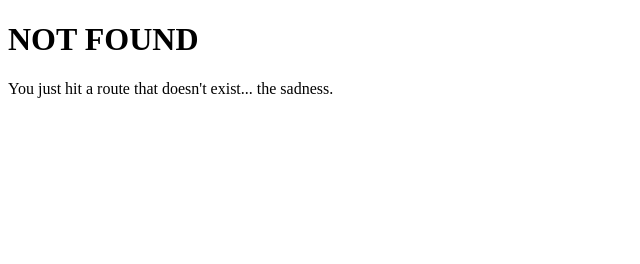
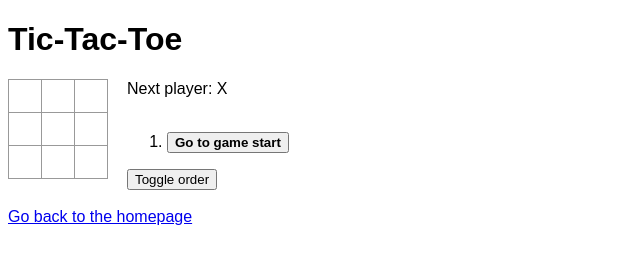
Before and after one commit to CheshireSwift/gatsby-cheshire-swift, a Gatsby site: page /page-3 in a window 1280 px wide. Before the commit this address had no page. Shown: the whole page, without its empty margins (0-640 px from the left). Built offline with nearby package versions, Linux system fonts and the light colour scheme; Gatsby itself is replaced by a stand-in of ours.

Commit message:
added emotion

```diff
--- a/src/components/board.tsx
+++ b/src/components/board.tsx
@@ -1,5 +1,6 @@
 import * as React from 'react';
 import * as _ from 'lodash';
+import { css } from 'emotion';
 
 interface SquareProps {
   winValue: boolean;
@@ -10,7 +11,23 @@ interface SquareProps {
 function Square(props: SquareProps): any {
   return (
     <button
-      className={'square ' + (props.winValue ? 'winning' : '')}
+      className={css(
+        {
+          background: props.winValue ? 'rgb(0, 255, 0)' : 'white',
+          border: '1px solid #999',
+          float: 'left',
+          fontSize: '24px',
+          fontWeight: 'bold',
+          height: '34px',
+          lineHeight: '34px',
+          marginRight: '-1px',
+          marginTop: '-1px',
+          padding: 0,
+          textAlign: 'center',
+          width: '34px',
+        },
+        { ':focus': { outline: 'none' } },
+      )}
       onClick={props.onClick}
     >
       {props.value}
@@ -39,7 +56,15 @@ export default class Board extends React.Component<BoardProps> {
 
   renderRow(i: number) {
     return (
-      <div className="board-row">
+      <div
+        className={css({
+          ':after': {
+            clear: 'both',
+            content: '',
+            display: 'table',
+          },
+        })}
+      >
         {_.range(i * 3, (i + 1) * 3).map((num: number) =>
           this.renderSquare(num),
         )}
--- a/src/components/header.tsx
+++ b/src/components/header.tsx
@@ -35,6 +35,7 @@ export class Header extends React.Component<HeaderProps, HeaderState> {
       >
         <div
           style={{
+            fontFamily: 'Arial',
             margin: '0 auto',
             maxWidth: 960,
             padding: '1.45rem 1.0875rem',
--- a/src/components/tic-tac-toe.tsx
+++ b/src/components/tic-tac-toe.tsx
@@ -1,6 +1,7 @@
 import * as React from 'react';
 import * as _ from 'lodash';
 import Board from './board';
+import { css } from 'emotion';
 
 interface GameState {
   history: Array<{
@@ -103,7 +104,9 @@ export default class Game extends React.Component<{}, GameState> {
       return (
         <li key={move}>
           <button
-            className={move === this.state.stepNumber ? 'clicked' : ''}
+            className={css({
+              fontWeight: move === this.state.stepNumber ? 'bold' : 'normal',
+            })}
             onClick={() => this.jumpTo(move)}
           >
             {desc}
@@ -129,7 +132,12 @@ export default class Game extends React.Component<{}, GameState> {
     }
 
     return (
-      <div className="game">
+      <div
+        className={css({
+          display: 'flex',
+          flexDirection: 'row',
+        })}
+      >
         <div className="game-board">
           <Board
             squares={current.squares}
@@ -137,10 +145,18 @@ export default class Game extends React.Component<{}, GameState> {
             winStatus={winner}
           />
         </div>
-        <div className="game-info">
+        <div
+          className={css({
+            marginLeft: '20px',
+          })}
+        >
           <div>{status}</div>
+          <br />
           <div>{results}</div>
-          <button className="toggle" onClick={() => this.reverseOrder()}>
+          <button
+            className={css({ ':active': { backgroundColor: '#999' } })}
+            onClick={() => this.reverseOrder()}
+          >
             Toggle order
           </button>
         </div>
@@ -150,8 +166,6 @@ export default class Game extends React.Component<{}, GameState> {
 }
 
 // ========================================
-
-// ReactDOM.render(<Game />, document.getElementById('root'));
 
 function calculateWinner(squares: string[]): Array<number | string> {
   const lines = [
--- a/src/layouts/index.css
+++ b/src/layouts/index.css
@@ -60,7 +60,7 @@ dfn {
 }
 h1 {
   font-size: 2em;
-  margin: .67em 0;
+  margin: 0.67em 0;
 }
 mark {
   background-color: #ff0;
@@ -77,10 +77,10 @@ sup {
   vertical-align: baseline;
 }
 sub {
-  bottom: -.25em;
+  bottom: -0.25em;
 }
 sup {
-  top: -.5em;
+  top: -0.5em;
 }
 img {
   border-style: none;
@@ -122,29 +122,29 @@ button,
 select {
   text-transform: none;
 }
-[type=reset],
-[type=submit],
+[type='reset'],
+[type='submit'],
 button,
-html [type=button] {
+html [type='button'] {
   -webkit-appearance: button;
 }
-[type=button]::-moz-focus-inner,
-[type=reset]::-moz-focus-inner,
-[type=submit]::-moz-focus-inner,
+[type='button']::-moz-focus-inner,
+[type='reset']::-moz-focus-inner,
+[type='submit']::-moz-focus-inner,
 button::-moz-focus-inner {
   border-style: none;
   padding: 0;
 }
-[type=button]:-moz-focusring,
-[type=reset]:-moz-focusring,
-[type=submit]:-moz-focusring,
+[type='button']:-moz-focusring,
+[type='reset']:-moz-focusring,
+[type='submit']:-moz-focusring,
 button:-moz-focusring {
   outline: 1px dotted ButtonText;
 }
 fieldset {
   border: 1px solid silver;
   margin: 0 2px;
-  padding: .35em .625em .75em;
+  padding: 0.35em 0.625em 0.75em;
 }
 legend {
   box-sizing: border-box;
@@ -157,26 +157,26 @@ legend {
 textarea {
   overflow: auto;
 }
-[type=checkbox],
-[type=radio] {
+[type='checkbox'],
+[type='radio'] {
   box-sizing: border-box;
   padding: 0;
 }
-[type=number]::-webkit-inner-spin-button,
-[type=number]::-webkit-outer-spin-button {
+[type='number']::-webkit-inner-spin-button,
+[type='number']::-webkit-outer-spin-button {
   height: auto;
 }
-[type=search] {
+[type='search'] {
   -webkit-appearance: textfield;
   outline-offset: -2px;
 }
-[type=search]::-webkit-search-cancel-button,
-[type=search]::-webkit-search-decoration {
+[type='search']::-webkit-search-cancel-button,
+[type='search']::-webkit-search-decoration {
   -webkit-appearance: none;
 }
 ::-webkit-input-placeholder {
   color: inherit;
-  opacity: .54;
+  opacity: 0.54;
 }
 ::-webkit-file-upload-button {
   -webkit-appearance: button;
@@ -202,10 +202,10 @@ body {
   font-weight: normal;
   word-wrap: break-word;
   font-kerning: normal;
-  -moz-font-feature-settings: "kern", "liga", "clig", "calt";
-  -ms-font-feature-settings: "kern", "liga", "clig", "calt";
-  -webkit-font-feature-settings: "kern", "liga", "clig", "calt";
-  font-feature-settings: "kern", "liga", "clig", "calt";
+  -moz-font-feature-settings: 'kern', 'liga', 'clig', 'calt';
+  -ms-font-feature-settings: 'kern', 'liga', 'clig', 'calt';
+  -webkit-font-feature-settings: 'kern', 'liga', 'clig', 'calt';
+  font-feature-settings: 'kern', 'liga', 'clig', 'calt';
 }
 img {
   max-width: 100%;
@@ -573,10 +573,10 @@ td,
 th {
   text-align: left;
   border-bottom: 1px solid hsla(0, 0%, 0%, 0.12);
-  font-feature-settings: "tnum";
-  -moz-font-feature-settings: "tnum";
-  -ms-font-feature-settings: "tnum";
-  -webkit-font-feature-settings: "tnum";
+  font-feature-settings: 'tnum';
+  -moz-font-feature-settings: 'tnum';
+  -ms-font-feature-settings: 'tnum';
+  -webkit-font-feature-settings: 'tnum';
   padding-left: 0.96667rem;
   padding-right: 0.96667rem;
   padding-top: 0.725rem;
@@ -594,8 +594,8 @@ tt,
 code {
   background-color: hsla(0, 0%, 0%, 0.04);
   border-radius: 3px;
-  font-family: "SFMono-Regular", Consolas, "Roboto Mono", "Droid Sans Mono",
-    "Liberation Mono", Menlo, Courier, monospace;
+  font-family: 'SFMono-Regular', Consolas, 'Roboto Mono', 'Droid Sans Mono',
+    'Liberation Mono', Menlo, Courier, monospace;
   padding: 0;
   padding-top: 0.2em;
   padding-bottom: 0.2em;
@@ -609,13 +609,13 @@ code:after,
 tt:before,
 tt:after {
   letter-spacing: -0.2em;
-  content: " ";
+  content: ' ';
 }
 pre code:before,
 pre code:after,
 pre tt:before,
 pre tt:after {
-  content: "";
+  content: '';
 }
 @media only screen and (max-width: 480px) {
   html {
--- a/src/pages/index.tsx
+++ b/src/pages/index.tsx
@@ -1,11 +1,11 @@
 import * as React from 'react';
 import Link from 'gatsby-link';
-import Game from '../components/tic-tac-toe';
 
 export default () => (
   <div>
     <h1>Hi people</h1>
     <Link to="/page-2/">Go to page 2</Link>
-    <Game />
+    <br />
+    <Link to="/page-3/">Go to tic-tac-toe</Link>
   </div>
 );
--- /dev/null
+++ b/src/pages/page-3.tsx
@@ -0,0 +1,15 @@
+import * as React from 'react';
+import Link from 'gatsby-link';
+import Game from '../components/tic-tac-toe';
+import { css } from '../../node_modules/emotion';
+
+const GamePage = () => (
+  <div className={css({ fontFamily: 'Arial' })}>
+    <h1>Tic-Tac-Toe</h1>
+    <Game />
+    <br />
+    <Link to="/">Go back to the homepage</Link>
+  </div>
+);
+
+export default GamePage;
```
Also changed, not shown: src/layouts/index.tsx (+16 -9 lines).
